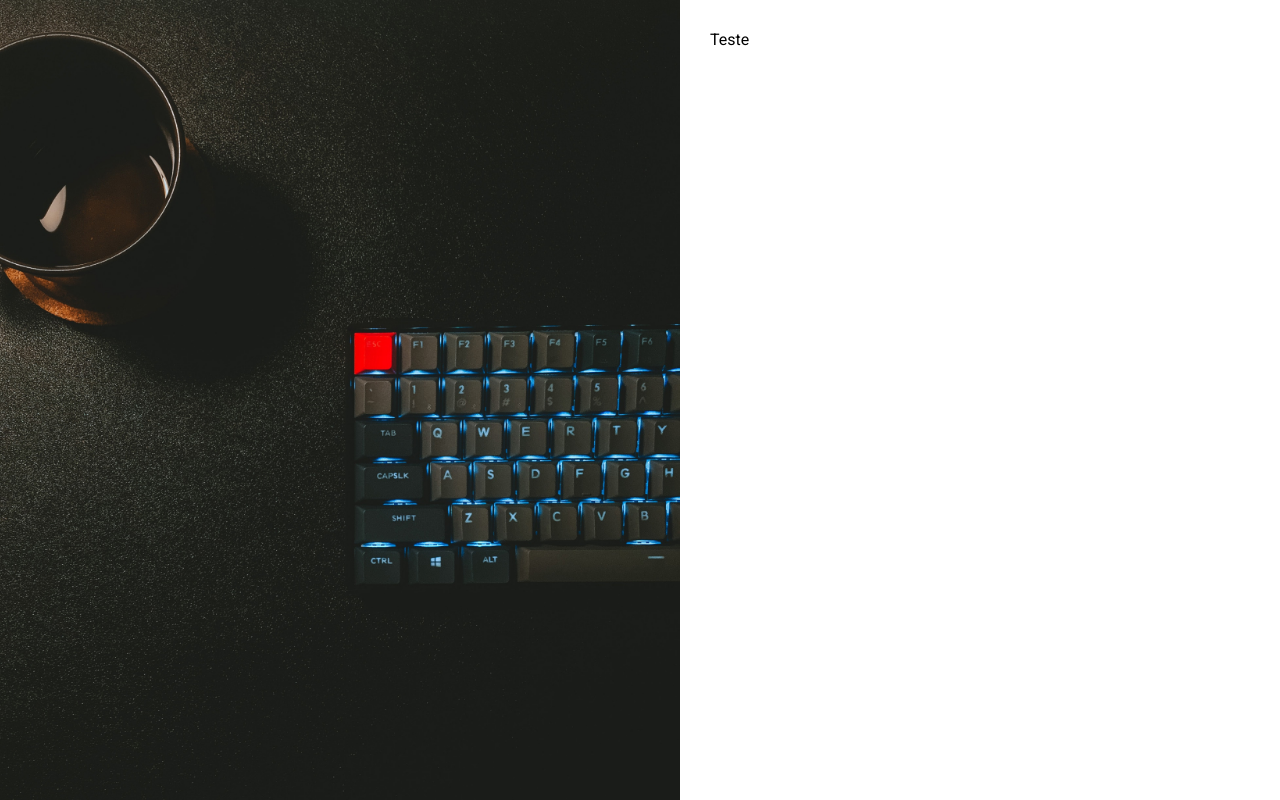
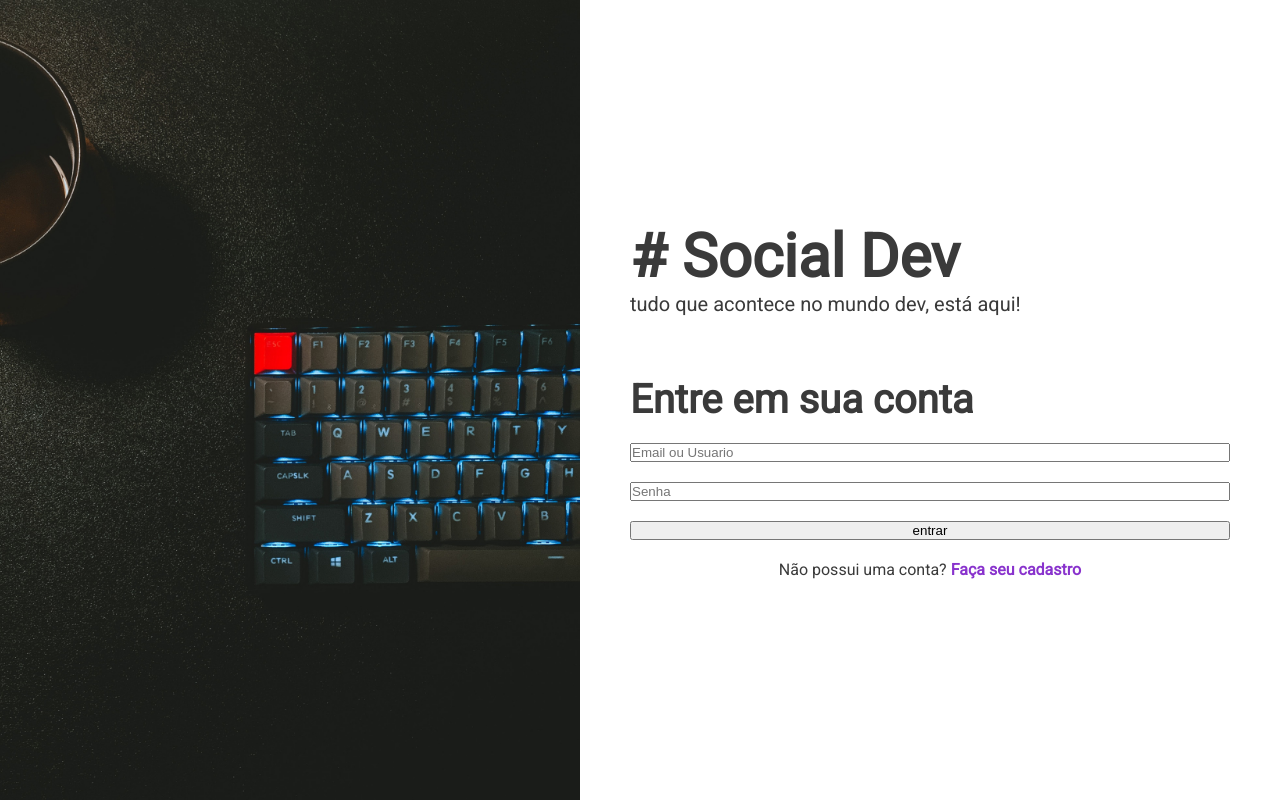
Before and after one commit to MateusNoleto/social-dev, a Next.js app: page /login in a window 1280 px wide. Built offline with nearby package versions, Linux system fonts and the light colour scheme.

Commit message:
Criado esqueleto da pagina de login

```diff
--- a/pages/_app.jsx
+++ b/pages/_app.jsx
@@ -2,13 +2,20 @@
 
 const GlobalStyle = createGlobalStyle`
   * {
-  padding: 0;
-  margin: 0;
+    padding: 0;
+    margin: 0;
 }
 
   body {
-  font-family: 'Roboto', sans-serif;
+    font-family: 'Roboto', sans-serif;
+    color: #3A3A3A;
 }
+
+  a {
+    color: #8933CD;
+    font-weight: bold;
+    text-decoration: none;
+  }
 `
 
 function App ({ Component, pageProps }) {
--- a/pages/login.jsx
+++ b/pages/login.jsx
@@ -1,9 +1,37 @@
+import styled from "styled-components"
+
 import ImageWithSpace from "../src/components/layout/ImageWithSpace"
+import H1 from "../src/components/typography/H1"
+import H2 from "../src/components/typography/H2"
+import H4 from "../src/components/typography/H4"
+
+const FormContainer = styled.div`
+  margin-top: 60px;
+`
+const Form = styled.form`
+  display: flex;
+  flex-direction: column;
+  margin: 20px 0;
+  gap: 20px;
+`
+const Text = styled.p`
+  text-align: center;
+`
 
 function LoginPage () {
     return (
        <ImageWithSpace>
-         Teste
+         <H1># Social Dev</H1>
+         <H4>tudo que acontece no mundo dev, está aqui!</H4>
+         <FormContainer>
+          <H2>Entre em sua conta</H2>
+          <Form>
+            <input placeholder="Email ou Usuario" type="email" />
+            <input placeholder="Senha" type="password" />
+            <button>entrar</button>
+          </Form>
+          <Text>Não possui uma conta? <a href="#">Faça seu cadastro</a></Text>
+         </FormContainer>
        </ImageWithSpace>
     )
 }
--- a/src/components/layout/ImageWithSpace.jsx
+++ b/src/components/layout/ImageWithSpace.jsx
@@ -1,6 +1,6 @@
 import styled from "styled-components"
 
-const WIDTH_BREAK = '600px'
+const WIDTH_BREAK = '700px'
 
 const StyledFlex = styled.div`
     display: flex;
@@ -20,16 +20,18 @@
 `
 const StyledContainer = styled.div`
  backgroud-color: white;
- padding: 30px;
+ padding: 30px 50px;
 
 
  @media (min-width: ${WIDTH_BREAK}){
-    width: 100px;
-    min-width: calc(${WIDTH_BREAK} - 60px);
+    min-width: calc(${WIDTH_BREAK} - 100px);
  }
  @media (max-width: ${WIDTH_BREAK}){
     width: 100px;
  }
+    display: flex;
+    flex-direction: column;
+    justify-content: center;
  `
 
 function ImageWithSpace ({ children, image }) {
--- /dev/null
+++ b/src/components/typography/H1.jsx
@@ -0,0 +1,7 @@
+import styled from 'styled-components'
+
+const H1 = styled.h1`
+    font-size: 60px;
+    font-weight: bold;
+`
+export default H1
--- /dev/null
+++ b/src/components/typography/H2.jsx
@@ -0,0 +1,7 @@
+import styled from 'styled-components'
+
+const H2 = styled.h2`
+    font-size: 40px;
+    font-weight: bold;
+`
+export default H2
--- /dev/null
+++ b/src/components/typography/H4.jsx
@@ -0,0 +1,7 @@
+import styled from 'styled-components'
+
+const H4 = styled.h4`
+    font-size: 20px;
+    font-weight: 500;
+`
+export default H4
```
